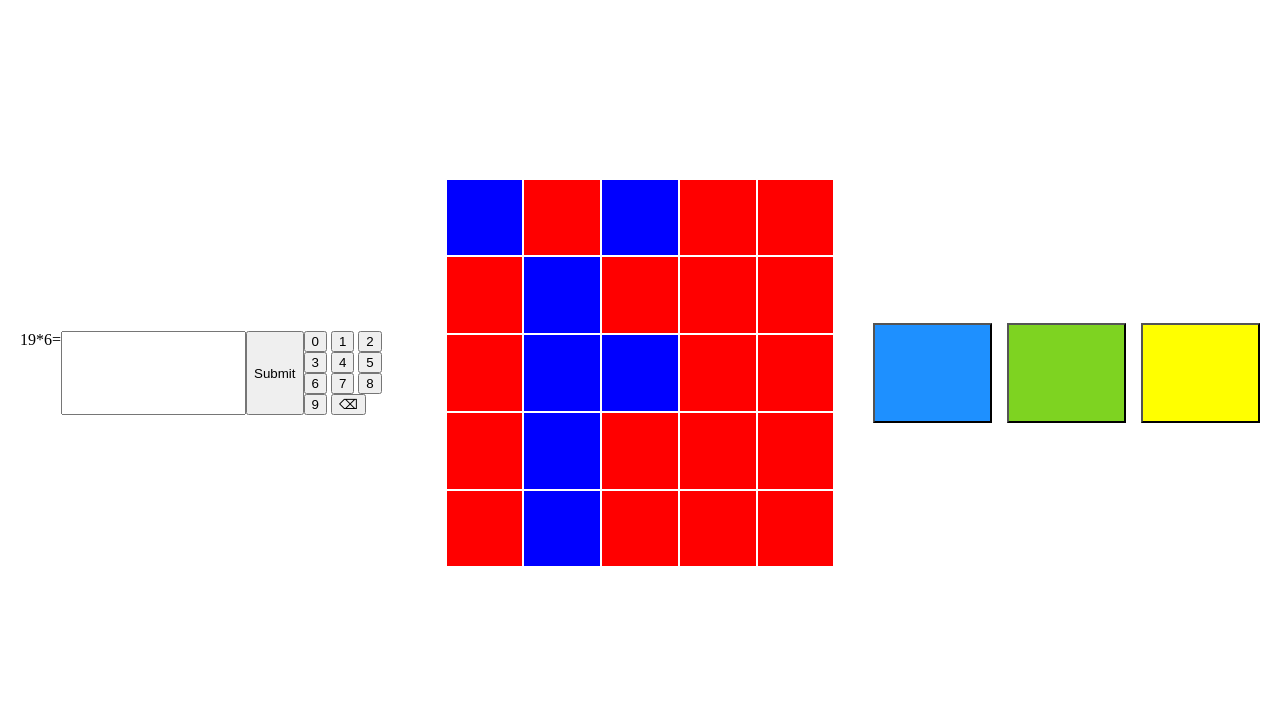
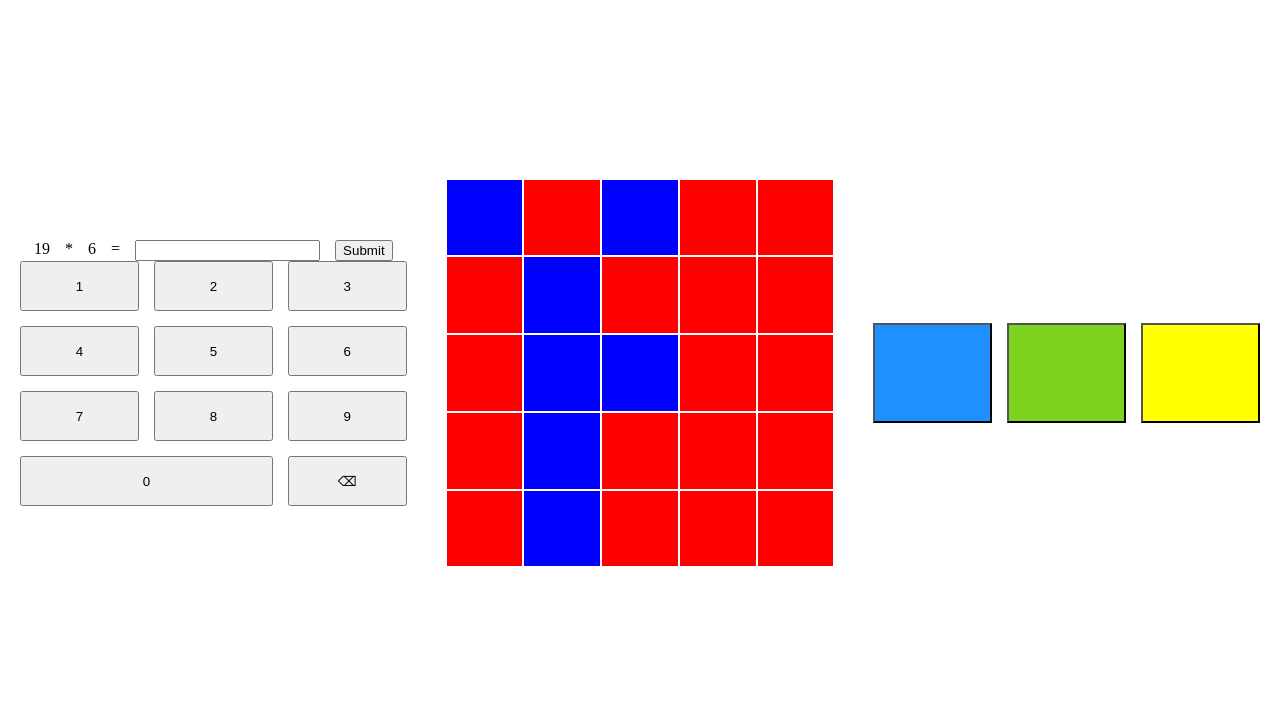
Before and after one commit to Hernandez-Marcos/Triple-task, a Django app: page /games/ in a window 1280 px wide. Shown: the part 864-1569 px from the top of the page. Run offline with Django 5.2, Linux system fonts and the light colour scheme.

Commit message:
Refactor base math game layout (problem + keypad)

```diff
--- a/games/static/games/styles/math.css
+++ b/games/static/games/styles/math.css
@@ -1,5 +1,26 @@
 .math-game {
-    flex:1;
+    flex: 1;
+    display: flex;
+    flex-direction: column;
+}
+
+.math-problem {
     display: flex;
     justify-content: center;
+    gap: 15px;
 }
+
+.math-keypad {
+    display: grid;
+    grid-template-columns: repeat(3, 1fr);
+    gap: 15px;
+}
+
+.math-keypad .keypad-button {
+    height: 50px;
+}
+
+.math-keypad .keypad-button:first-child {
+    grid-row: 4;
+    grid-column: 1/3;
+}
--- a/games/templates/games/index.html
+++ b/games/templates/games/index.html
@@ -29,9 +29,12 @@
 
 <div class="games-container">
     <div class="math-game game-padding">
-        <span id="num-1">{{math_problem.num_1}}</span> * <span id="num-2">{{math_problem.num_2}}</span> =
-        <input type="number" id="math-answer">
-        <button id="submit-math-answer" type="button">Submit</button>
+        <div class="math-problem">
+            <span id="num-1">{{math_problem.num_1}}</span> * <span id="num-2">{{math_problem.num_2}}</span> =
+            <input type="number" id="math-answer">
+            <button id="submit-math-answer" type="button">Submit</button>
+        </div>
+
 
         <div class="math-keypad">
             {% for num in keypad_digits%}
```
